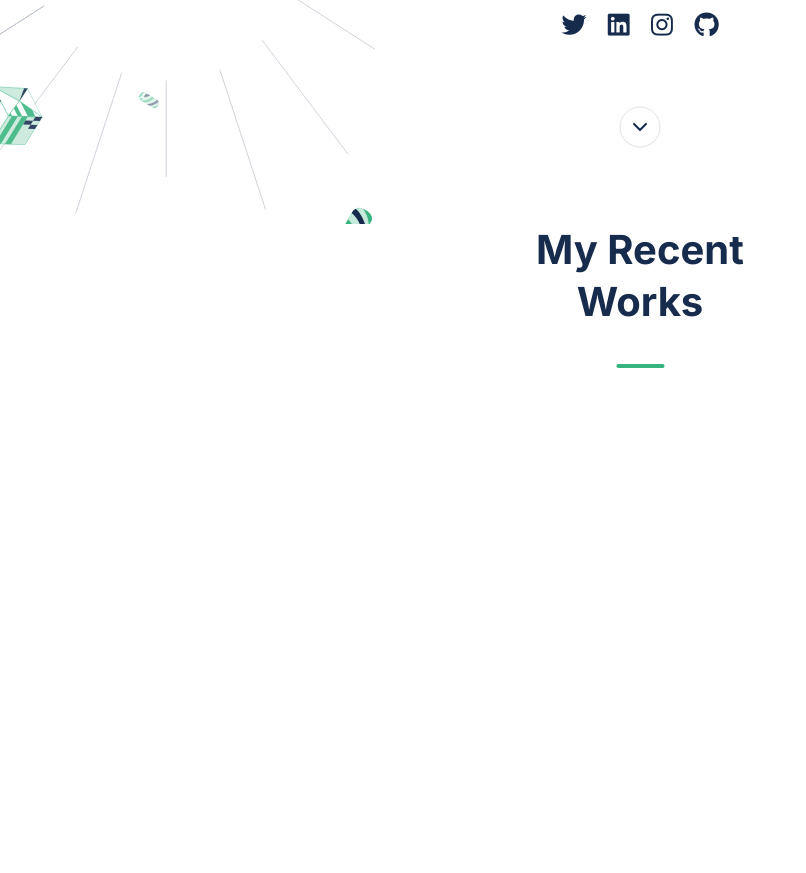
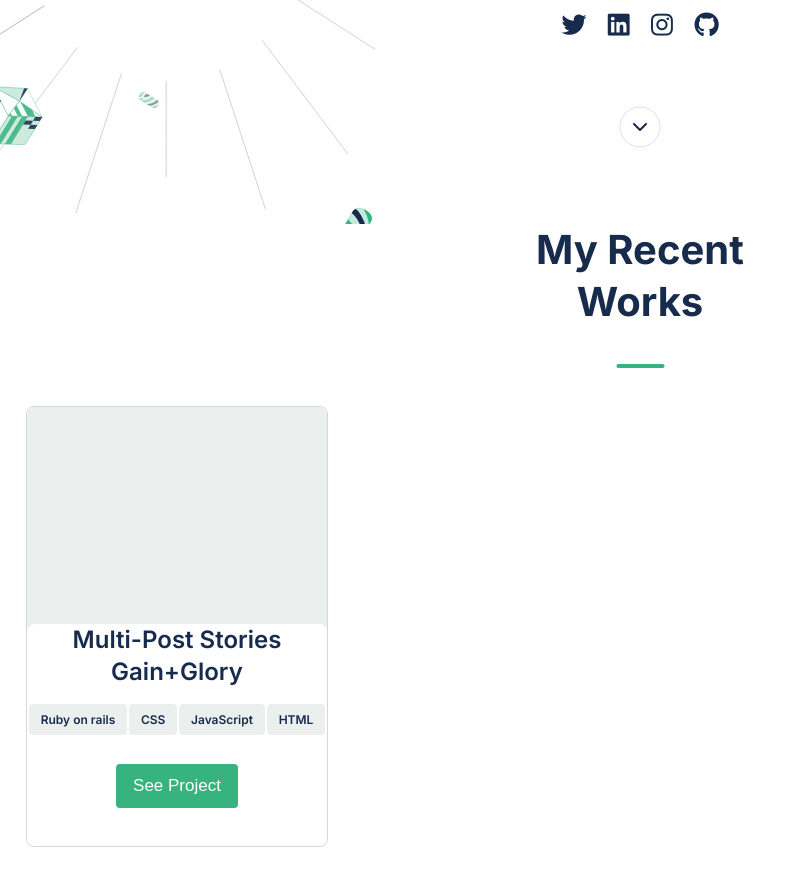
Before and after one commit to killy10o10/Portfolio-Mobile, a website: page index.html in a window 1280 px wide. Shown: the part 462-1335 px from the top of the page, without its empty margins (0-806 px from the left). Before the commit the page ends 842 px from the top, so only its background shows below. Drawn offline with Linux system fonts and the light colour scheme.

Commit message:
added projects section and first works card

```diff
--- a/index.html
+++ b/index.html
@@ -61,7 +61,21 @@
       <img src="./resource/Indicator.png" alt="">
     </div>
     <section id="projects">
-
+      <div class="works">
+        <div class="thumbnail">
+          <img src="#" alt="">
+        </div>
+        <div class="work-info">
+          <h4 class="heading-2">Multi-Post Stories Gain+Glory</h4>
+          <ul class="flex-list">
+            <li>Ruby on rails</li>
+            <li>CSS</li>
+            <li>JavaScript</li>
+            <li>HTML</li>
+          </ul>
+          <button type="button" class="button">See Project</button>
+        </div>
+      </div>
     </section>
   </main>
 </body>
--- a/style/style.css
+++ b/style/style.css
@@ -50,7 +50,7 @@ header {
   padding: 64px 24px;
 }
 
-#intro{
+#intro {
   display: flex;
   flex-direction: column;
   margin: 58px 0;
@@ -86,3 +86,72 @@ header {
   cursor: pointer;
   padding: 8px;
 }
+
+#projects {
+  padding: 26px 26px;
+  display: flex;
+}
+
+.works {
+  display: grid;
+  border-radius: 8px;
+  border: 1px solid #d0d9d4;
+}
+
+.thumbnail {
+  min-height: 222px;
+  width: 100%;
+  border-radius: 8px 8px 0 0;
+  background: #ebf0ee;
+}
+
+
+.work-info {
+  display: flex;
+  flex-direction: column;
+  margin-top: -5px;
+  background: white;
+  border-radius: 8px;
+  min-height: 222px;
+}
+
+.heading-2 {
+  font-weight: 600;
+  font-size: 24px;
+  line-height: 32px;
+  text-align: center;
+  width: 300px;
+}
+
+.flex-list {
+  display: flex;
+  justify-content: space-evenly;
+  list-style: none;
+  align-items: center;
+  margin: 16px 0 29px 0;
+}
+
+.flex-list li {
+  background: #ebf0ee;
+  border-radius: 4px;
+  padding: 8px 12px;
+  font-weight: 600;
+  font-size: 12px;
+}
+
+.button {
+  background: #36b37f;
+  border-radius: 4px;
+  border: none;
+  padding: 12px;
+  font-weight: 500;
+  font-size: 17px;
+  color: #fff;
+  cursor: pointer;
+  width: 122px;
+  align-self: center;
+}
+
+.button:active {
+  background: #008552;
+}
```
Also changed, not shown: resource/work1.jpg (added). Lines whose indentation alone changed are shown as unchanged.
